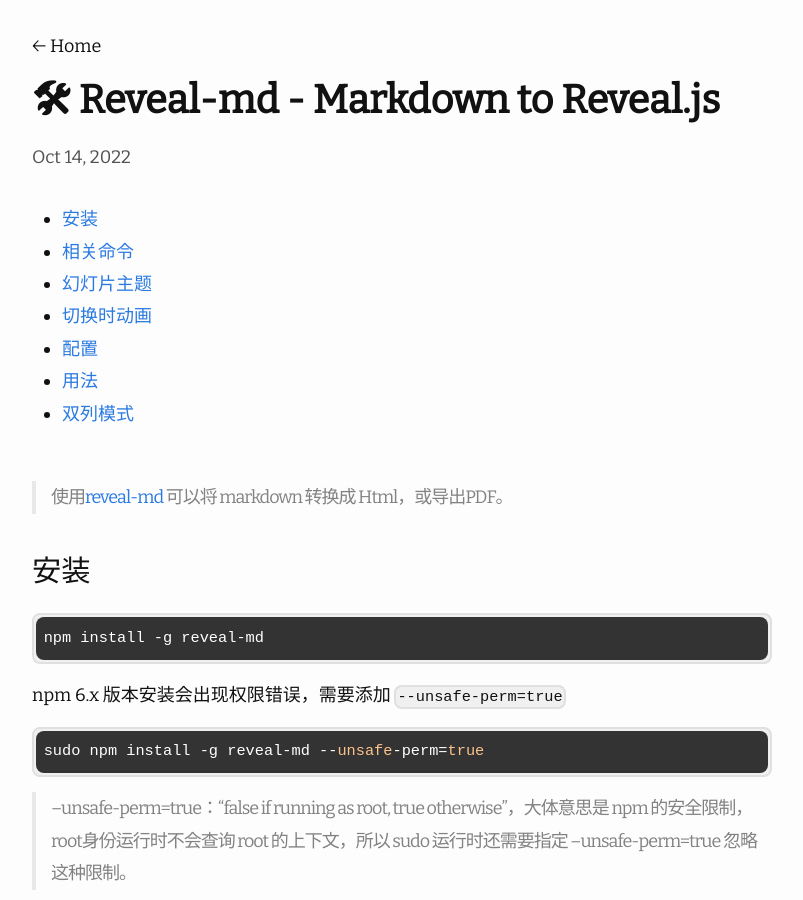
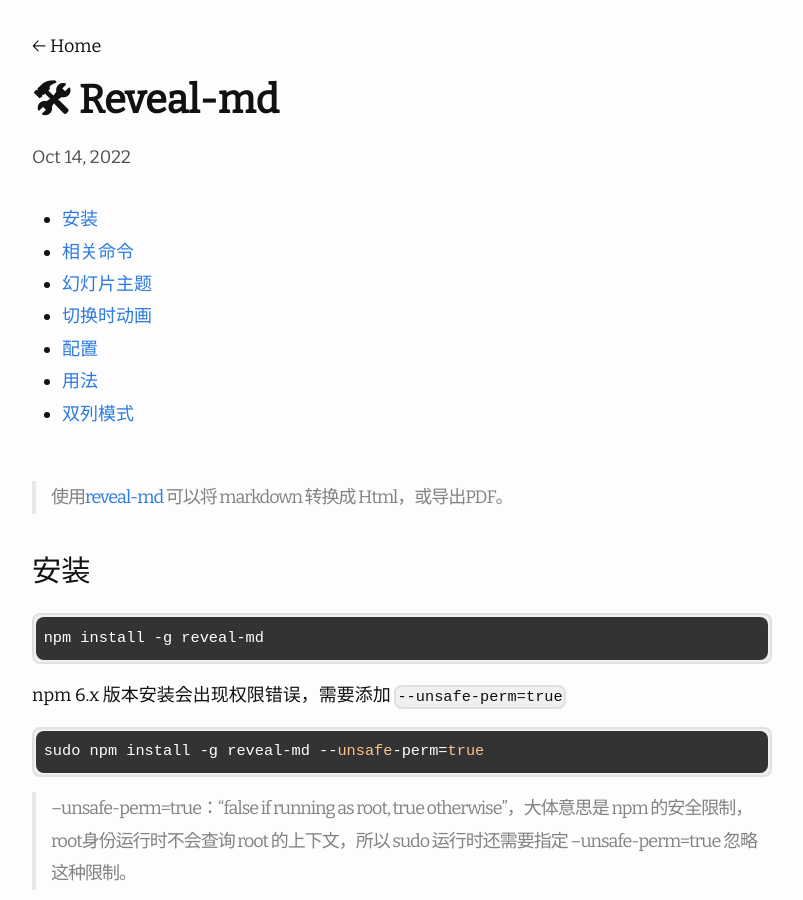
Before and after one commit to Alphasxd/blog, a Jekyll site: the page built from _posts/2022-10-14-reveal-md.md, in a window 1280 px wide and 900 px high. Shown: the whole window, without its empty margins (238-1041 px from the left). Built offline with Jekyll 4.4.1, drawn with Linux system fonts in a browser that asks for light colours; nearby versions of some CDN libraries; comment, search, counter and statistics services are not loaded.

Commit message:
style: Update title for reveal-md post

```diff
--- a/_posts/2022-10-14-reveal-md.md
+++ b/_posts/2022-10-14-reveal-md.md
@@ -1,6 +1,6 @@
 ---
 layout: post
-title: 🛠 Reveal-md - Markdown to Reveal.js
+title: 🛠 Reveal-md
 categories: codetips
 ---
 
```
